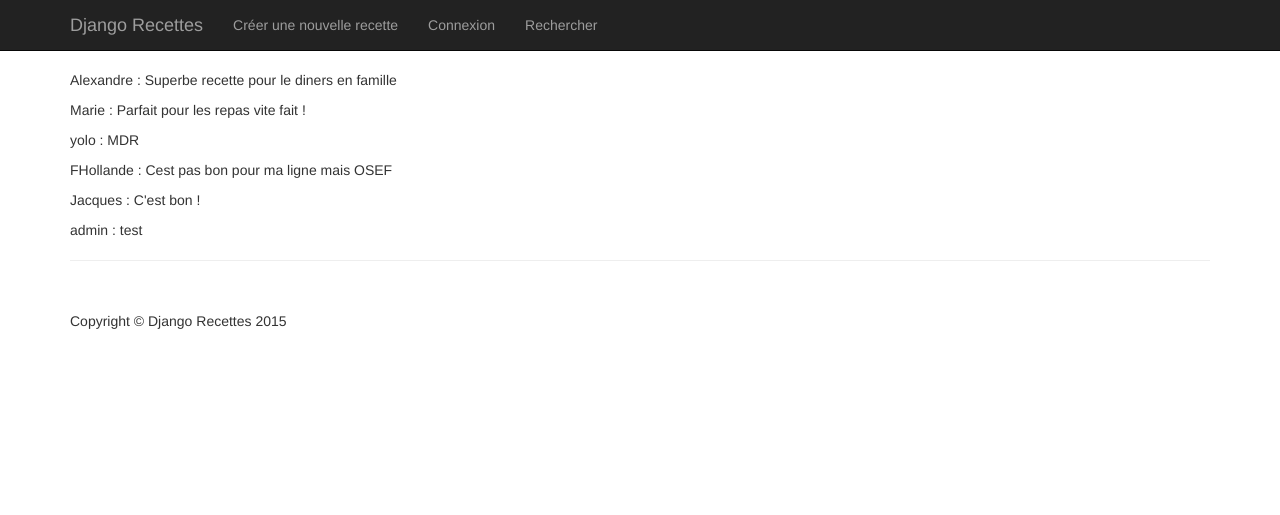
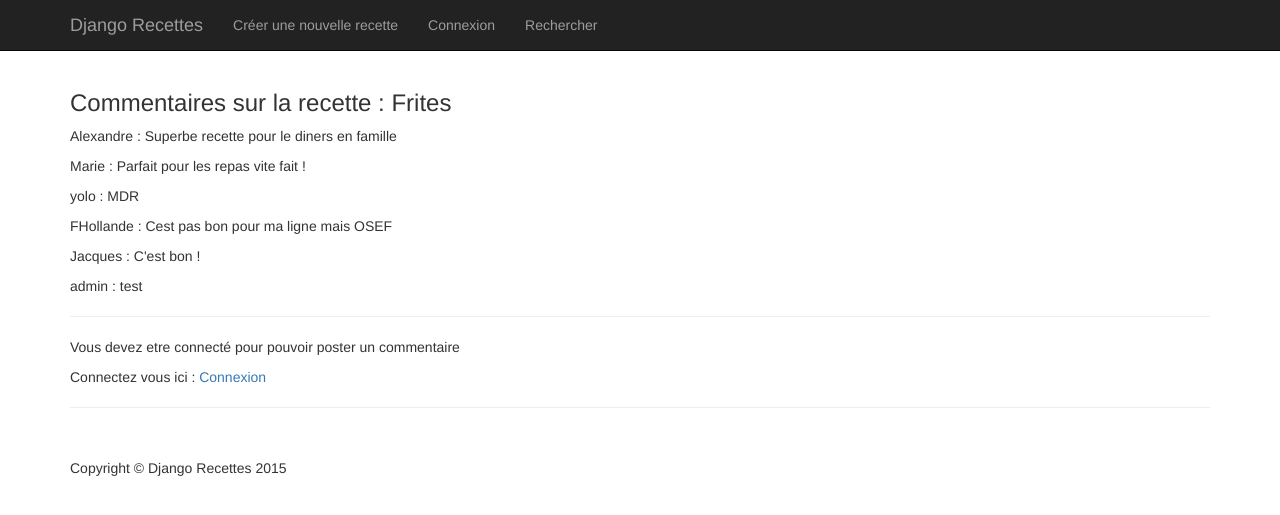
Before and after one commit to pruvosim/projet_django, a Django app: page /recettes/2/commentaires/ in a window 1280 px wide. Shown: the top 515 px of the page. Run offline with Django 3.2, Linux system fonts and the light colour scheme; data comes from the database, SQL or seed files in the repository; both versions use the stored data as it was after the commit; some libraries are stand-ins or nearby versions.

Commit message:
Possibilité de poster des commentaires si on est loggé Correction de la mauvaise redirection url pour la modification

```diff
--- a/recette/forms.py
+++ b/recette/forms.py
@@ -1,5 +1,5 @@
 from django import forms
-from .models import Recette
+from .models import Recette, Commentaire
 
 
 class LoginForm(forms.Form):
@@ -12,3 +12,12 @@ class RecetteForm(forms.ModelForm):
         model = Recette
         fields = ['titre', 'type_recette', 'cout', 'temps_cuisson', 'temps_repos', 'ingredients', 'etapes',
                   'difficulte', 'images', 'note']
+
+
+class CommentaireForm(forms.ModelForm):
+    class Meta:
+        model = Commentaire
+        fields = ['contenu']
+        labels = {
+            'contenu': ("Commentaire")
+        }
--- a/recette/templates/recette/commentaires.html
+++ b/recette/templates/recette/commentaires.html
@@ -2,10 +2,35 @@
 
 {% block contenu %}
 
-    {% for c in commentaires %}
+    <h3>Commentaires sur la recette : {{ recette.titre }}</h3>
 
-        <p>{{ c.utilisateur }} : {{ c.contenu }}</p>
+    {% if not commentaires %}
 
-    {% endfor %}
+        <p>Pas de commentaires à afficher</p>
+
+    {% else %}
+
+        {% for c in commentaires %}
+
+            <p>{{ c.utilisateur }} : {{ c.contenu }}</p>
+
+        {% endfor %}
+
+    {% endif %}
+
+    <hr>
+
+    {% if request.session.connected_user %}
+        <form method="post" action="{% url 'recette:commentaire_post' recette.id %}">
+            {{ formulaire.as_p }}
+            {% csrf_token %}
+            <input type="submit" value="Poster le commentaire"/>
+        </form>
+    {% else %}
+        <p>Vous devez etre connecté pour pouvoir poster un commentaire</p>
+        <p>Connectez vous ici : <a href="/login">Connexion</a></p>
+    {% endif %}
+
+
 
 {% endblock %}
--- a/recette/urls.py
+++ b/recette/urls.py
@@ -1,6 +1,6 @@
 from django.conf.urls import patterns, url
 from recette.views import IndexView, AuthView, recettes, user_login, user_logout, nouvelle_recette, supprimer_recette\
-    , rechercher, modifier_recette, commentaires
+    , rechercher, modifier_recette, commentaires, CommentairePostView
 
 
 urlpatterns = patterns('',
@@ -12,6 +12,7 @@ urlpatterns = patterns('',
                        url(r'nouvelle_recette/$', nouvelle_recette, name='nouvelle_recette'),
                        url(r'recettes/(?P<id>\d+)/$', recettes, name="recettes"),
                        url(r'recettes/(?P<id>\d+)/commentaires/$', commentaires, name="commentaires"),
+                       url(r'recettes/(?P<id>\d+)/commentaire_post/$', CommentairePostView, name='commentaire_post'),
                        url(r'supprimer_recette/(?P<id>\d+)/$', supprimer_recette, name="supprimer_recette"),
                        url(r'modifier_recette/(?P<pk>[0-9]+)/$', modifier_recette.as_view(), name='modifier_recette'),
                        url(r'rechercher/$', rechercher, name='rechercher'),
--- a/recette/views.py
+++ b/recette/views.py
@@ -1,9 +1,9 @@
 from django.http import HttpResponseRedirect
-from django.shortcuts import render, get_object_or_404
+from django.shortcuts import render, get_object_or_404, redirect
 from django.views import generic
 from django.contrib.auth import authenticate, login, logout
 from django.contrib.auth.decorators import login_required
-from .forms import LoginForm
+from .forms import LoginForm, CommentaireForm
 from django.views.generic.edit import UpdateView
 from django.views.generic import CreateView
 from .models import *
@@ -30,15 +30,48 @@ def recettes(request, id):
     return render(request, 'recette/recette.html', contexte)
 
 def commentaires(request, id):
+    #redirect_if_not_logged_in(request)
+    #if not request.user.is_authenticated():
+    #    return redirect("/login")
+    recette = Recette.objects.get(id=id)
     commentaires_id = Recette.objects.filter(id=id).values('commentaires')
     commentaires = []
+    formulaire = CommentaireForm(request.POST)
+    if formulaire.is_valid():
+            formulaire.save()
+    else:
+        formulaire = CommentaireForm()
     for i in commentaires_id:
-        c = Commentaire.objects.get(id=i['commentaires'])
-        commentaires.append(c)
+        try:
+            c = Commentaire.objects.get(id=i['commentaires'])
+            commentaires.append(c)
+        except Exception as e:
+            c = None
     contexte = {
+        'recette': recette,
         'commentaires': commentaires,
+        'formulaire': formulaire,
     }
     return render(request, 'recette/commentaires.html', contexte)
+
+
+def CommentairePostView(request, id):
+    contenu = request.POST['contenu']
+    if contenu:
+        c = Commentaire(utilisateur=request.user.username, contenu=contenu)
+        c.save()
+        r = Recette.objects.get(id=id)
+        r.commentaires.add(c)
+        r.save()
+        return commentaires(request, id)
+    #else:
+    #    # Return an error message.
+    #    formulaire = CommentaireForm()
+    #    contexte = {
+    #        'form': formulaire,
+    #        'error' : True,
+    #    }
+    #    return render(request, 'recette/comm.html', contexte)
 
 
 class IndexView(generic.ListView):
@@ -122,11 +155,14 @@ class modifier_recette(UpdateView):
     form_class = RecetteForm
     template_name = "recette/modifier_recette.html"
 
-    def form_valid(self, form):
-        return HttpResponseRedirect("/index")
+    def get_success_url(self):
+       return "/index"
 
-    def form_invalid(self, form):
-        return HttpResponseRedirect("/index")
+    #def form_valid(self, form):
+        #return HttpResponseRedirect("/index")
+
+    #def form_invalid(self, form):
+        #return HttpResponseRedirect("/index")
 
 
 def rechercher(request):
@@ -142,3 +178,12 @@ def rechercher(request):
             return render(request, 'recette/rechercher.html')
     else:
         return render(request, 'recette/rechercher.html')
+
+
+def redirect_if_not_logged_in(request):
+#    if 'connected_user' not in request.session:
+#        user_login(request)
+#    elif not request.session['connected_user']:
+#        user_login(request)
+    if not request.user.is_authenticated():
+        return redirect("/login")
```
Also changed, not shown: db.sqlite3.
